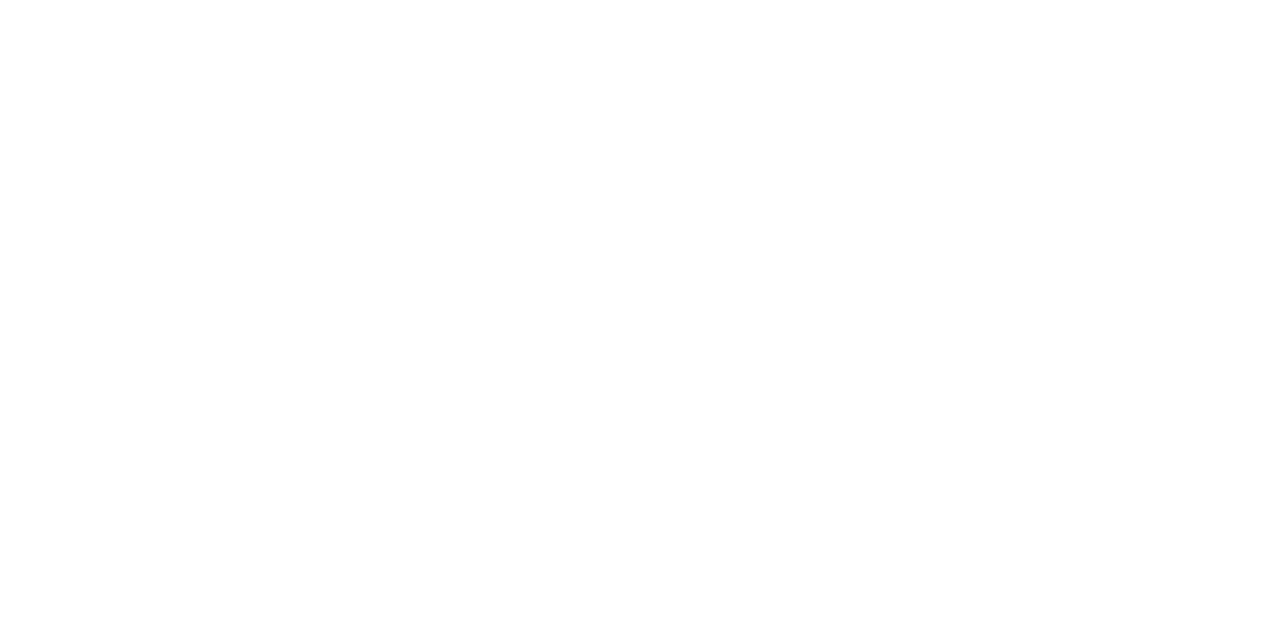
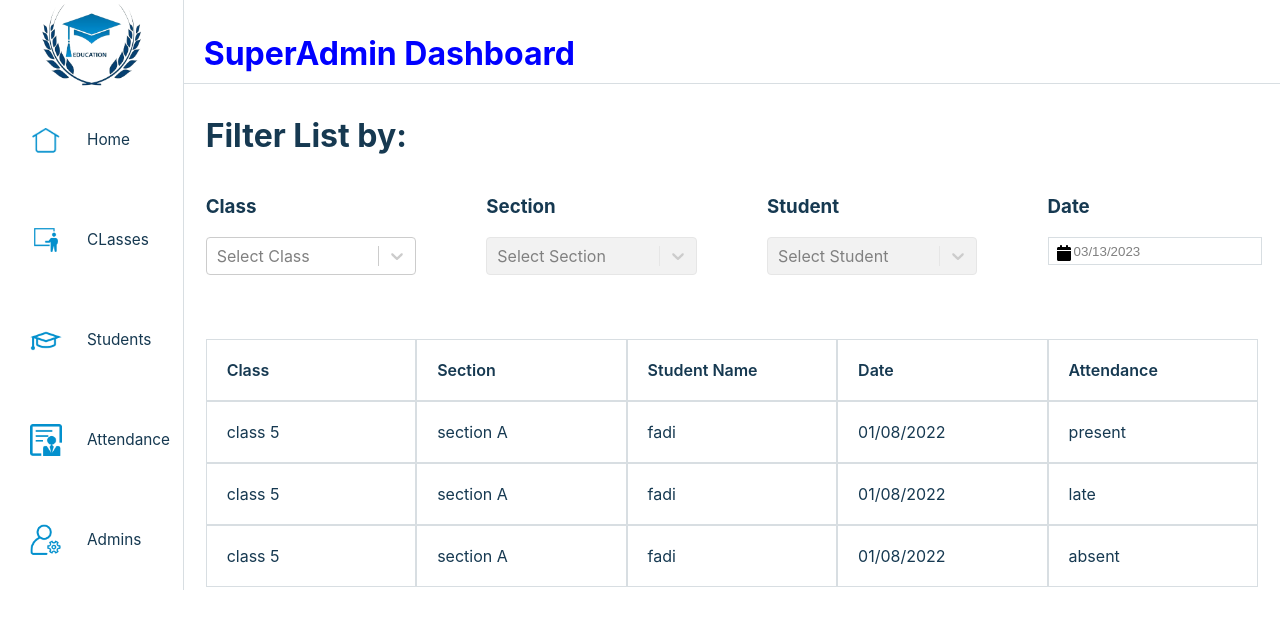
Before and after one commit to Rizk917/lms_frontend, a React (Create React App) app: page /Attendance in a window 1280 px wide. Before the commit this address had no page. Shown: the top 628 px of the page. Built offline with nearby package versions, Linux system fonts and the light colour scheme.

Commit message:
attendance page

```diff
--- a/package.json
+++ b/package.json
@@ -9,6 +9,7 @@
     "chart.js": "^4.2.1",
     "react": "^18.2.0",
     "react-chartjs-2": "^5.2.0",
+    "react-datepicker": "^4.10.0",
     "react-dom": "^18.2.0",
     "react-router-dom": "^6.8.2",
     "react-scripts": "5.0.1",
--- a/src/App.js
+++ b/src/App.js
@@ -13,7 +13,7 @@
 import EditSectionPage from "./pages/EditSectionPage";
 import { Link, Route, Routes, BrowserRouter } from "react-router-dom";
 import Home from "./pages/Home";
-
+import AttendancePage from "./pages/AttendancePage";
 function App() {
   return (
     <div>
@@ -25,6 +25,8 @@
       <Route exact path='/addstudent' element={< AddStudentsPage />}></Route>
       <Route exact path='/Classespage' element={< ClassesPage />}></Route>
       <Route exact path='/Home' element={< Home />}></Route>
+      <Route exact path='/Attendance' element={< AttendancePage/>}></Route>
+
 
 
       <Route exact path='/editClassespage' element={< EditclassesPage />}></Route>
--- a/src/CSS/Home.css
+++ b/src/CSS/Home.css
@@ -54,3 +54,79 @@
 }
 
 /* Frequent absent students table*/
+.absentStudentRow {
+  display: flex;
+  justify-content: space-between;
+  margin-right: 1%;
+  margin-left: 1%;
+}
+.absentStudentList {
+  margin-top: 3vh;
+}
+.absentStudentElement {
+  border: 1px solid #d8dee2;
+  padding: 10px 10px;
+  width: -webkit-fill-available;
+}
+
+.absentStudentList .edit-classes {
+  margin: 10px;
+  width: -webkit-fill-available;
+
+}
+.absentStudentButtonBorder {
+  border: 1px solid #d8dee2;
+}
+
+/*Attendance table*/
+.filterListByAlone {
+  display: flex;
+  flex-direction: column;
+  width: 20%;
+}
+
+.filterListBy {
+  display: flex;
+  justify-content: space-between;
+  margin-right: 2%;
+  margin-left: 2%;
+}
+
+.datePicker {
+  border: 0.5px solid #d8dee2;
+  padding: 10px 10px;
+  color: gray;
+  align-self: center;
+}
+
+.attendanceTable h1,
+h3 {
+  color: #163951;
+}
+
+.attendanceTable h1 {
+  margin-left: 2%;
+}
+
+.attendanceList {
+  margin-top: 8vh;
+}
+
+.attendanceListRow,
+.attendanceListHeader {
+  display: flex;
+  justify-content: space-around;
+  color: #163951;
+  margin-left: 2%;
+  margin-right: 2%;
+  text-align: start;
+}
+.attendanceListHeader {
+  font-weight: 600;
+}
+
+.attendanceBorderWord {
+  border: 1px solid #d8dee2;
+  padding: 20px 20px;
+  width: -webkit-fill-available;
+}
--- /dev/null
+++ b/src/component/FatimaComponents/Attendance.jsx
@@ -0,0 +1,119 @@
+import Select from "react-select";
+import { useState, useEffect } from "react";
+import React from "react";
+import DatePicker from "react-datepicker";
+import "react-datepicker/dist/react-datepicker.css";
+
+const AttendanceTable = ({
+  student_labels,
+  class_labels,
+  section_labels,
+  data,
+}) => {
+  const [selectedStudent, setSelectedStudent] = useState();
+  const [selectedClass, setSelectedClass] = useState();
+  const [selectedSection, setselctedsection] = useState();
+  const [startDate, setStartDate] = useState(new Date());
+
+  const handleSelectChangeStudent = ({ value }) => {
+    setSelectedStudent(value);
+  };
+
+  const handleSelectChangeClass = ({ key, value }) => {
+    setSelectedClass(value);
+    console.log(key);
+  };
+
+  const handleSelectChangeSection = ({ value }) => {
+    setselctedsection(value);
+  };
+
+  console.log(selectedClass);
+
+  return (
+    <div className="attendanceTable">
+      <h1>Filter List by:</h1>
+      <div className="filterListBy">
+        <div className="filterListByAlone">
+          <h3>Class</h3>
+          <Select
+            placeholder="Select Class"
+            onChange={handleSelectChangeClass}
+            value={
+              selectedClass
+                ? { value: selectedClass, label: selectedClass }
+                : undefined
+            }
+            options={class_labels.map((item) => ({
+              label: item,
+              value: item,
+            }))}
+          />
+        </div>
+        <div className="filterListByAlone">
+          <h3>Section</h3>
+          <Select
+            placeholder="Select Section"
+            onChange={handleSelectChangeSection}
+            value={
+              selectedSection
+                ? { value: selectedSection, label: selectedSection }
+                : undefined
+            }
+            isDisabled={!selectedClass}
+            options={section_labels.map((item) => ({
+              label: item,
+              value: item,
+            }))}
+          />
+        </div>
+        <div className="filterListByAlone">
+          <h3>Student</h3>
+          <Select
+            placeholder="Select Student"
+            onChange={handleSelectChangeStudent}
+            value={
+              selectedStudent
+                ? { value: selectedStudent, label: selectedStudent }
+                : undefined
+            }
+            isDisabled={!selectedClass || !selectedSection}
+            options={student_labels.map((item) => ({
+              label: item,
+              value: item,
+            }))}
+          />
+        </div>
+        <div className="filterListByAlone">
+          <h3>Date</h3>
+          <DatePicker
+            showIcon
+            selected={startDate}
+            onChange={(date) => setStartDate(date)}
+            className="datePicker"
+          />
+        </div>
+      </div>
+      <div className="attendanceList">
+        <div className="attendanceListHeader">
+          <div className="attendanceBorderWord">Class</div>
+          <div className="attendanceBorderWord">Section</div>
+          <div className="attendanceBorderWord">Student Name</div>
+          <div className="attendanceBorderWord">Date</div>
+          <div className="attendanceBorderWord">Attendance</div>
+        </div>
+        {data.map((item) => (
+          <div className="attendanceListRow attendanceBorder">
+            <div className="attendanceBorderWord">{item.class_name}</div>
+            <div className="attendanceBorderWord">{item.section_name}</div>
+            <div className="attendanceBorderWord">{item.student_name}</div>
+            <div className="attendanceBorderWord">{item.date}</div>
+            <div className="attendanceBorderWord">{item.attendance}</div>
+          </div>
+        ))}
+      </div>
+    </div>
+  );
+};
+
+export default AttendanceTable;
--- a/src/component/FatimaComponents/FrequentAbsentStudents.jsx
+++ b/src/component/FatimaComponents/FrequentAbsentStudents.jsx
@@ -49,7 +49,7 @@
   }, [selectedClass]);
 
   return (
-    <div>
+    <div className="frequentAbsentStudents">
       <Select
         placeholder="Select Class"
         onChange={handleSelectChange}
@@ -68,9 +68,9 @@
         <div className="absentStudentList">
           {absentStudents.map((student) => (
             <div className="absentStudentRow">
-              <div>{student.student_name}</div>
-              <div>{student.total_absence}</div>
-              <button className="edit-classes">Edit view</button>
+              <div className="absentStudentElement">{student.student_name}</div>
+              <div className="absentStudentElement">{student.total_absence}</div>
+              <div className="absentStudentButtonBorder"><button className="edit-classes ">View</button></div>
             </div>
           ))}
         </div>
--- a/src/pages/AttendancePage.js
+++ b/src/pages/AttendancePage.js
@@ -0,0 +1,76 @@
+import "../App.css";
+import AttendanceTable from "../component/FatimaComponents/Attendance";
+import Header from "../component/Header";
+import Sidebar from "../component/Sidebar";
+
+function ClassesPage() {
+  const allData = {
+    student_labels: [
+      "ali",
+      "bayan",
+      "issa",
+      "fadi",
+      "layla",
+      "fatima",
+      "mahdi",
+    ],
+    class_labels: [
+      "class 1",
+      "class 2",
+      "class 3",
+      "class 4",
+      "class 5",
+      "class 6",
+      "class 7",
+      "class 8",
+    ],
+    section_labels: [
+      "section A",
+      "section B",
+      "section C",
+      "section D",
+      "section E",
+    ],
+    data: [
+      {
+        student_name: "fadi",
+        class_name: "class 5",
+        section_name: "section A",
+        date: "01/08/2022",
+        attendance:"present",
+      },
+      {
+        student_name: "fadi",
+        class_name: "class 5",
+        section_name: "section A",
+        date: "01/08/2022",
+        attendance:"late",
+      },
+      {
+        student_name: "fadi",
+        class_name: "class 5",
+        section_name: "section A",
+        date: "01/08/2022",
+        attendance:"absent",
+      },
+    ],
+  };
+  return (
+    <div>
+      <div className="flexing">
+        <Sidebar />
+        <div className="ordering">
+          <Header />
+          <AttendanceTable
+            student_labels={allData.student_labels}
+            class_labels={allData.class_labels}
+            section_labels={allData.section_labels}
+            data={allData.data}
+          />
+        </div>
+      </div>
+    </div>
+  );
+}
+
+export default ClassesPage;
```
Also changed, not shown: src/component/FatimaComponents/AttendanceTable.jsx (deleted, +0 -9 lines), src/images/callender.png (added), 1 other file (tests, documents, lock files or other folders).
